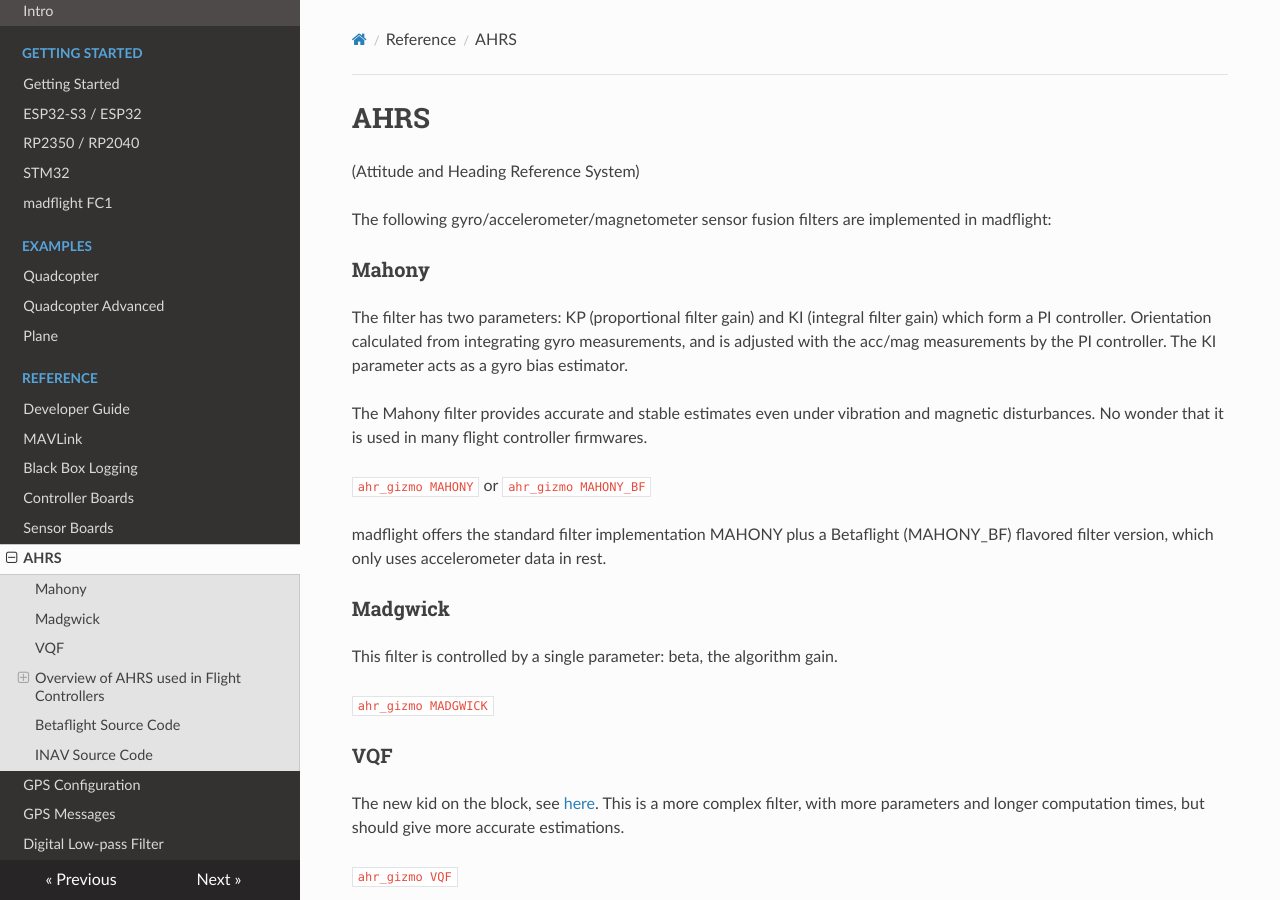
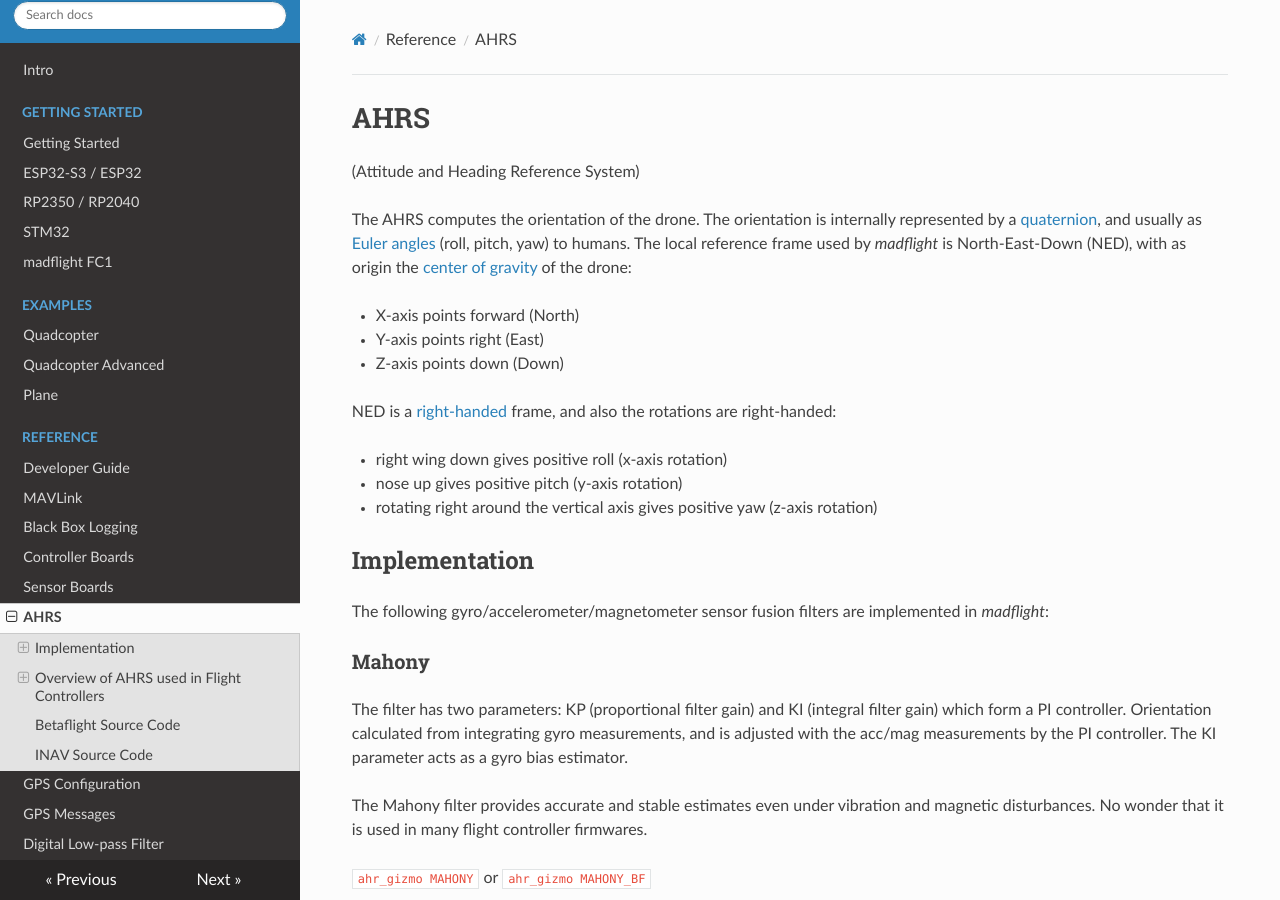
Before and after one commit to qqqlab/madflight-docs, an MkDocs documentation site: the page built from docs/AHRS.md, in a window 1280 px wide and 900 px high. Built offline with MkDocs 1.6.1, drawn with Linux system fonts in a browser that asks for light colours; nearby versions of some CDN libraries.

Commit message:
Update AHRS.md

```diff
--- a/docs/AHRS.md
+++ b/docs/AHRS.md
@@ -1,7 +1,21 @@
 # AHRS
 (Attitude and Heading Reference System)
 
-The following gyro/accelerometer/magnetometer sensor fusion filters are implemented in madflight:
+The AHRS computes the orientation of the drone. The orientation is internally represented by a [quaternion](https://en.wikipedia.org/wiki/Quaternion), and usually as [Euler angles](https://en.wikipedia.org/wiki/Euler_angles) (roll, pitch, yaw) to humans. The local reference frame used by _madflight_ is North-East-Down (NED), with as origin the [center of gravity](https://en.wikipedia.org/wiki/Center_of_gravity_of_an_aircraft) of the drone:
+
+ - X-axis points forward (North)
+ - Y-axis points right (East)
+ - Z-axis points down (Down)
+
+NED is a [right-handed](https://en.wikipedia.org/wiki/Right-hand_rule) frame, and also the rotations are right-handed:
+
+ - right wing down gives positive roll (x-axis rotation)
+ - nose up gives positive pitch (y-axis rotation)
+ - rotating right around the vertical axis gives positive yaw (z-axis rotation)
+
+## Implementation
+
+The following gyro/accelerometer/magnetometer sensor fusion filters are implemented in _madflight_:
 
 ### Mahony
 
```
